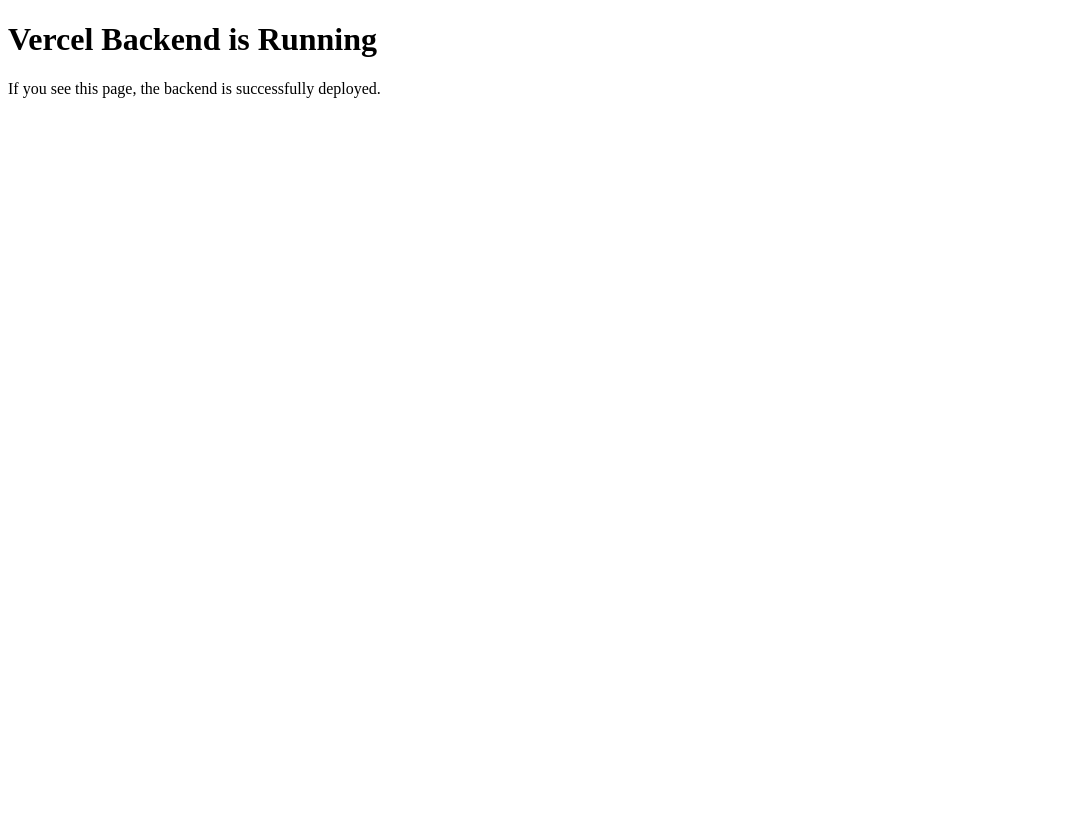
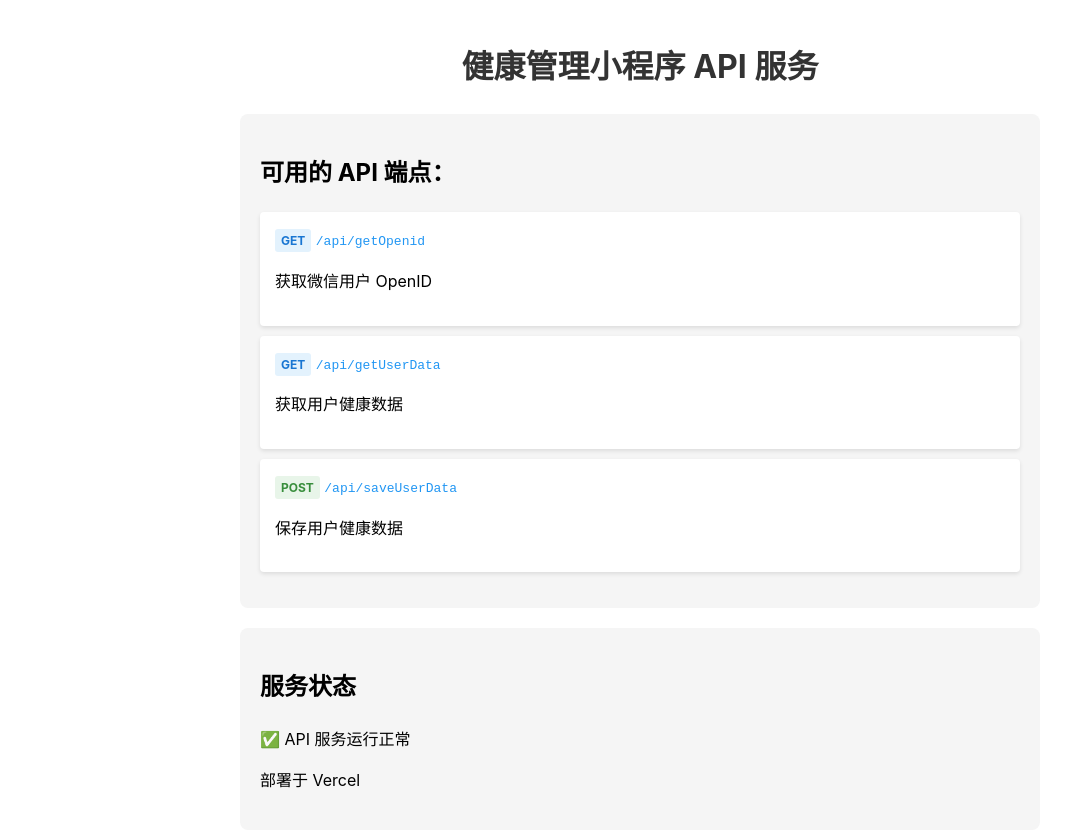
Before and after one commit to miloce/vercel-backend, a website: page public/index.html in a window 1280 px wide. Shown: the whole page, without its empty margins (0-1078 px from the left). Before the commit the page ends 800 px from the top, so only its background shows below. Drawn offline with Linux system fonts and the light colour scheme.

Commit message:
Initial commit

```diff
--- a/public/index.html
+++ b/public/index.html
@@ -1,12 +1,87 @@
 <!DOCTYPE html>
-<html lang="en">
+<html lang="zh-CN">
 <head>
     <meta charset="UTF-8">
     <meta name="viewport" content="width=device-width, initial-scale=1.0">
-    <title>Vercel Backend</title>
+    <title>健康管理小程序 API 服务</title>
+    <style>
+        body {
+            font-family: -apple-system, BlinkMacSystemFont, 'Segoe UI', Roboto, Oxygen, Ubuntu, Cantarell, 'Open Sans', 'Helvetica Neue', sans-serif;
+            max-width: 800px;
+            margin: 0 auto;
+            padding: 20px;
+            line-height: 1.6;
+        }
+        .container {
+            background: #f5f5f5;
+            border-radius: 8px;
+            padding: 20px;
+            margin-top: 20px;
+        }
+        h1 {
+            color: #333;
+            text-align: center;
+        }
+        .api-list {
+            list-style: none;
+            padding: 0;
+        }
+        .api-item {
+            background: white;
+            margin: 10px 0;
+            padding: 15px;
+            border-radius: 4px;
+            box-shadow: 0 2px 4px rgba(0,0,0,0.1);
+        }
+        .endpoint {
+            color: #2196F3;
+            font-family: monospace;
+        }
+        .method {
+            display: inline-block;
+            padding: 2px 6px;
+            border-radius: 3px;
+            font-size: 12px;
+            font-weight: bold;
+        }
+        .get {
+            background: #E3F2FD;
+            color: #1976D2;
+        }
+        .post {
+            background: #E8F5E9;
+            color: #388E3C;
+        }
+    </style>
 </head>
 <body>
-    <h1>Vercel Backend is Running</h1>
-    <p>If you see this page, the backend is successfully deployed.</p>
+    <h1>健康管理小程序 API 服务</h1>
+
+    <div class="container">
+        <h2>可用的 API 端点：</h2>
+        <ul class="api-list">
+            <li class="api-item">
+                <span class="method get">GET</span>
+                <span class="endpoint">/api/getOpenid</span>
+                <p>获取微信用户 OpenID</p>
+            </li>
+            <li class="api-item">
+                <span class="method get">GET</span>
+                <span class="endpoint">/api/getUserData</span>
+                <p>获取用户健康数据</p>
+            </li>
+            <li class="api-item">
+                <span class="method post">POST</span>
+                <span class="endpoint">/api/saveUserData</span>
+                <p>保存用户健康数据</p>
+            </li>
+        </ul>
+    </div>
+
+    <div class="container">
+        <h2>服务状态</h2>
+        <p>✅ API 服务运行正常</p>
+        <p>部署于 Vercel</p>
+    </div>
 </body>
 </html>
```
Also changed, not shown: api/getOpenid.js (+29 -10 lines), vercel.json.
